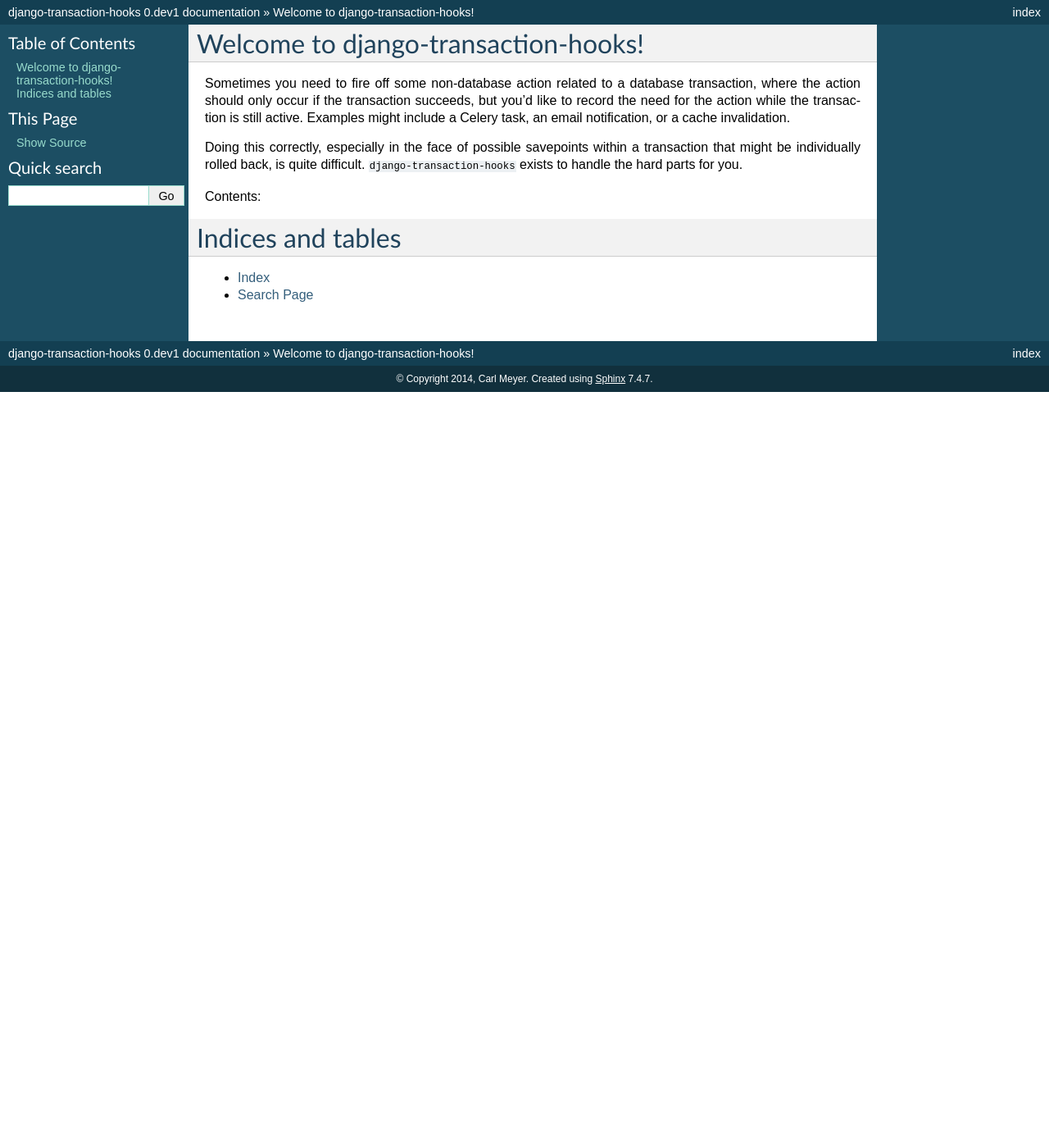
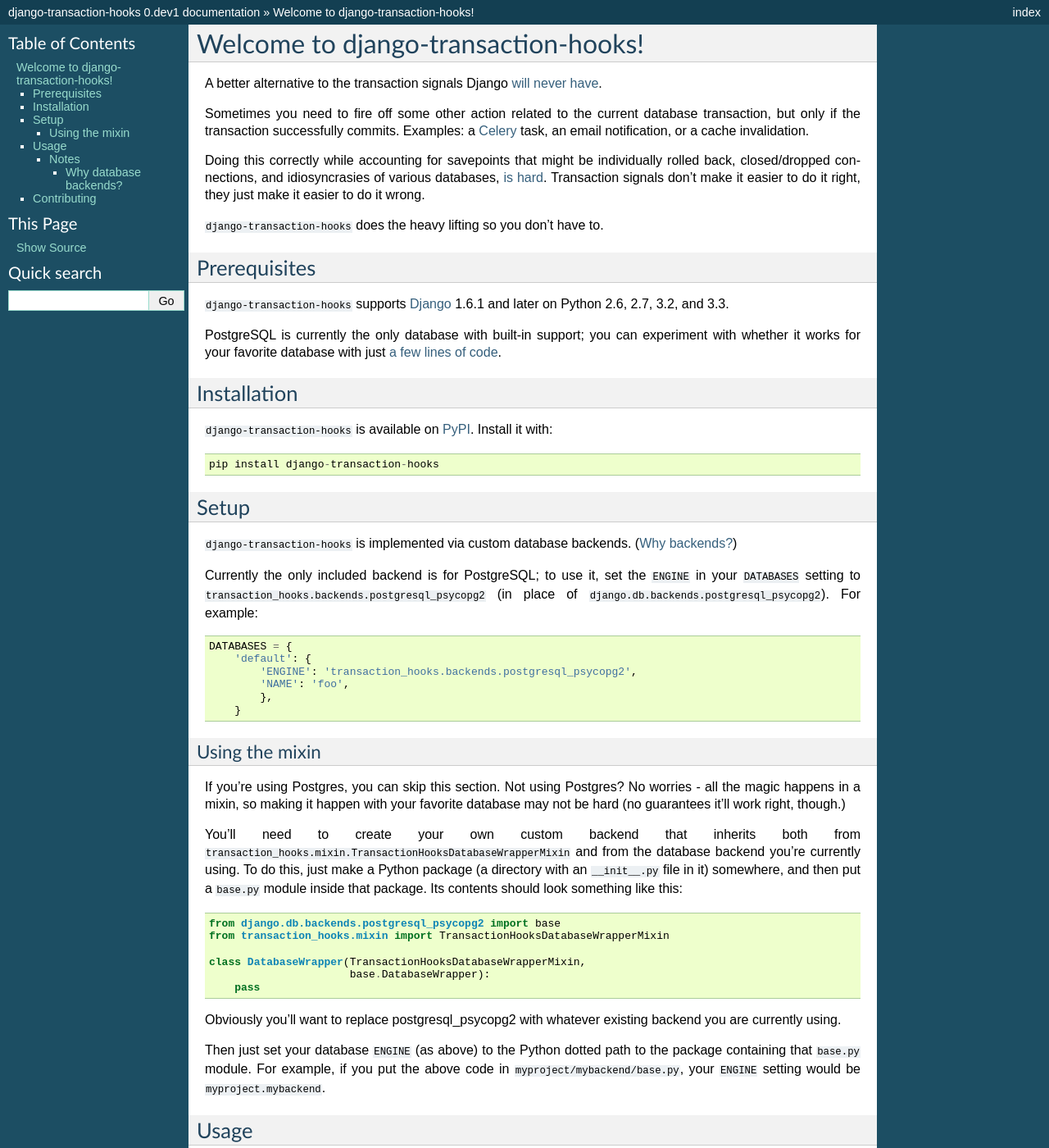
Before and after one commit to carljm/django-transaction-hooks, a Sphinx documentation site: the page built from doc/index.rst, in a window 1280 px wide and 1400 px high. Shown: the whole window at 82% size. Built offline with Sphinx 7.4.7, drawn with Linux system fonts in a browser that asks for light colours; some of the changed text lies outside the part shown.

Commit message:
Update docs.

```diff
--- a/README.rst
+++ b/README.rst
@@ -28,8 +28,6 @@
 Contributing
 ============
 
-Please file bugs and send pull requests to the `GitHub repository`_ and `issue
-tracker`_.
+See the `contributing docs`_.
 
-.. _GitHub repository: https://github.com/carljm/django-transaction-hooks/
-.. _issue tracker: https://github.com/carljm/django-transaction-hooks/issues
+.. _contributing docs: https://github.com/carljm/django-transaction-hooks/blob/master/CONTRIBUTING.rst
--- a/doc/index.rst
+++ b/doc/index.rst
@@ -1,26 +1,166 @@
 Welcome to django-transaction-hooks!
-========================================
+====================================
 
-Sometimes you need to fire off some non-database action related to a database
-transaction, where the action should only occur if the transaction succeeds,
-but you'd like to record the need for the action while the transaction is still
-active. Examples might include a Celery task, an email notification, or a cache
+A better alternative to the transaction signals Django `will never have`_.
+
+Sometimes you need to fire off some other action related to the current
+database transaction, but only if the transaction successfully
+commits. Examples: a `Celery`_ task, an email notification, or a cache
 invalidation.
 
-Doing this correctly, especially in the face of possible savepoints within a
-transaction that might be individually rolled back, is quite
-difficult. ``django-transaction-hooks`` exists to handle the hard parts for
-you.
+Doing this correctly while accounting for savepoints that might be individually
+rolled back, closed/dropped connections, and idiosyncrasies of various
+databases, `is hard`_. Transaction signals don't make it easier to do it right,
+they just make it easier to do it wrong.
 
-Contents:
+``django-transaction-hooks`` does the heavy lifting so you don't have to.
 
-.. toctree::
-   :maxdepth: 2
+.. _will never have: https://code.djangoproject.com/ticket/14051
+.. _Celery: http://www.celeryproject.org/
+.. _is hard: https://github.com/aaugustin/django-transaction-signals
 
 
+Prerequisites
+-------------
 
-Indices and tables
-==================
+``django-transaction-hooks`` supports `Django`_ 1.6.1 and later on Python 2.6,
+2.7, 3.2, and 3.3.
 
-* :ref:`genindex`
-* :ref:`search`
+PostgreSQL is currently the only database with built-in support; you can
+experiment with whether it works for your favorite database with just `a few
+lines of code`_.
+
+.. _Django: http://www.djangoproject.com/
+
+
+Installation
+------------
+
+``django-transaction-hooks`` is available on `PyPI`_. Install it with::
+
+    pip install django-transaction-hooks
+
+.. _PyPI: https://pypi.python.org/pypi/django-transaction-hooks/
+
+
+Setup
+-----
+
+``django-transaction-hooks`` is implemented via custom database backends. (`Why
+backends?`_)
+
+Currently the only included backend is for PostgreSQL; to use it, set the
+``ENGINE`` in your ``DATABASES`` setting to
+``transaction_hooks.backends.postgresql_psycopg2`` (in place of
+``django.db.backends.postgresql_psycopg2``). For example::
+
+    DATABASES = {
+        'default': {
+            'ENGINE': 'transaction_hooks.backends.postgresql_psycopg2',
+            'NAME': 'foo',
+            },
+        }
+
+
+.. _a few lines of code:
+.. _the mixin:
+
+Using the mixin
+~~~~~~~~~~~~~~~
+
+If you're using Postgres, you can skip this section. Not using Postgres? No
+worries - all the magic happens in a mixin, so making it happen with your
+favorite database may not be hard (no guarantees it'll work right, though.)
+
+You'll need to create your own custom backend that inherits both from
+``transaction_hooks.mixin.TransactionHooksDatabaseWrapperMixin`` and from the
+database backend you're currently using. To do this, just make a Python package
+(a directory with an ``__init__.py`` file in it) somewhere, and then put a
+``base.py`` module inside that package. Its contents should look something like
+this::
+
+    from django.db.backends.postgresql_psycopg2 import base
+    from transaction_hooks.mixin import TransactionHooksDatabaseWrapperMixin
+
+    class DatabaseWrapper(TransactionHooksDatabaseWrapperMixin,
+                          base.DatabaseWrapper):
+        pass
+
+Obviously you'll want to replace postgresql_psycopg2 with whatever existing
+backend you are currently using.
+
+Then just set your database ``ENGINE`` (as above) to the Python dotted path to
+the package containing that ``base.py`` module. For example, if you put the
+above code in ``myproject/mybackend/base.py``, your ``ENGINE`` setting would be
+``myproject.mybackend``.
+
+
+Usage
+-----
+
+Just pass any function (that takes no arguments) to ``connection.on_commit``::
+
+    from django.db import connection
+
+    def do_something():
+        # send a mail, fire off a Celery task, what-have-you.
+
+    connection.on_commit(do_something)
+
+You can also just wrap your thing up in a lambda::
+
+    connection.on_commit(lambda: some_celery_task.delay('arg1'))
+
+The function you pass in will be called immediately after a hypothetical
+database write made at the same point in your code is successfully
+committed. If that hypothetical database write is instead rolled back, your
+function will be discarded and never called.
+
+
+Notes
+~~~~~
+
+This code is new, not yet battle-tested, and probably has bugs. You've been
+warned.
+
+Savepoints (i.e. nested ``transaction.atomic`` blocks) are handled
+correctly. That is, an ``on_commit`` hook registered after a savepoint (in a
+nested ``atomic`` block) will be called after the outer transaction is
+committed, but not if a rollback to that savepoint or any previous savepoint
+occurred during the transaction.
+
+Your hook functions are executed _after_ a successful commit, so if they fail,
+it will not cause the transaction to roll back. That is, they are executed
+conditionally upon the success of the transaction, but they are not _part_ of
+the transaction. For the intended use cases (mail notifications, Celery tasks,
+etc), this is probably fine. If it's not (that is, if your follow-up action is
+so critical that its failure should mean the failure of the transaction
+itself), then you don't want ``django-transaction-hooks``. (Instead, you may
+want to trigger the action via a database write and make it properly part of
+the transaction, or you may want `two-phase commit`_.
+
+.. _two-phase commit: http://en.wikipedia.org/wiki/Two-phase_commit_protocol
+
+.. _why backends?:
+
+Why database backends?
+''''''''''''''''''''''
+
+Yeah, it's a bit of a pain. But since all transaction state is stored on the
+database connection object, this is the only way it can be done without
+monkeypatching. And I hate monkeypatching.
+
+(The worst bit about a custom database backend is that if you need two
+different ones, they can be hard or impossible to compose together. In this
+case, `the mixin`_ should make that less painful.)
+
+If this turns out to be really popular, it might be possible to get something
+like it into the Django core backends, which would remove that issue entirely.
+
+
+Contributing
+------------
+
+See the `contributing docs`_.
+
+.. _contributing docs: https://github.com/carljm/django-transaction-hooks/blob/master/CONTRIBUTING.rst
--- a/requirements.txt
+++ b/requirements.txt
@@ -9,3 +9,9 @@
 py==1.4.19
 coverage == 3.7.1
 psycopg2==2.5.2
+
+Sphinx==1.2
+Jinja2==2.7.2
+Pygments==1.6
+docutils==0.11
+MarkupSafe==0.18
```
Also changed, not shown: CONTRIBUTING.rst (+7 -0 lines), 1 other file.
